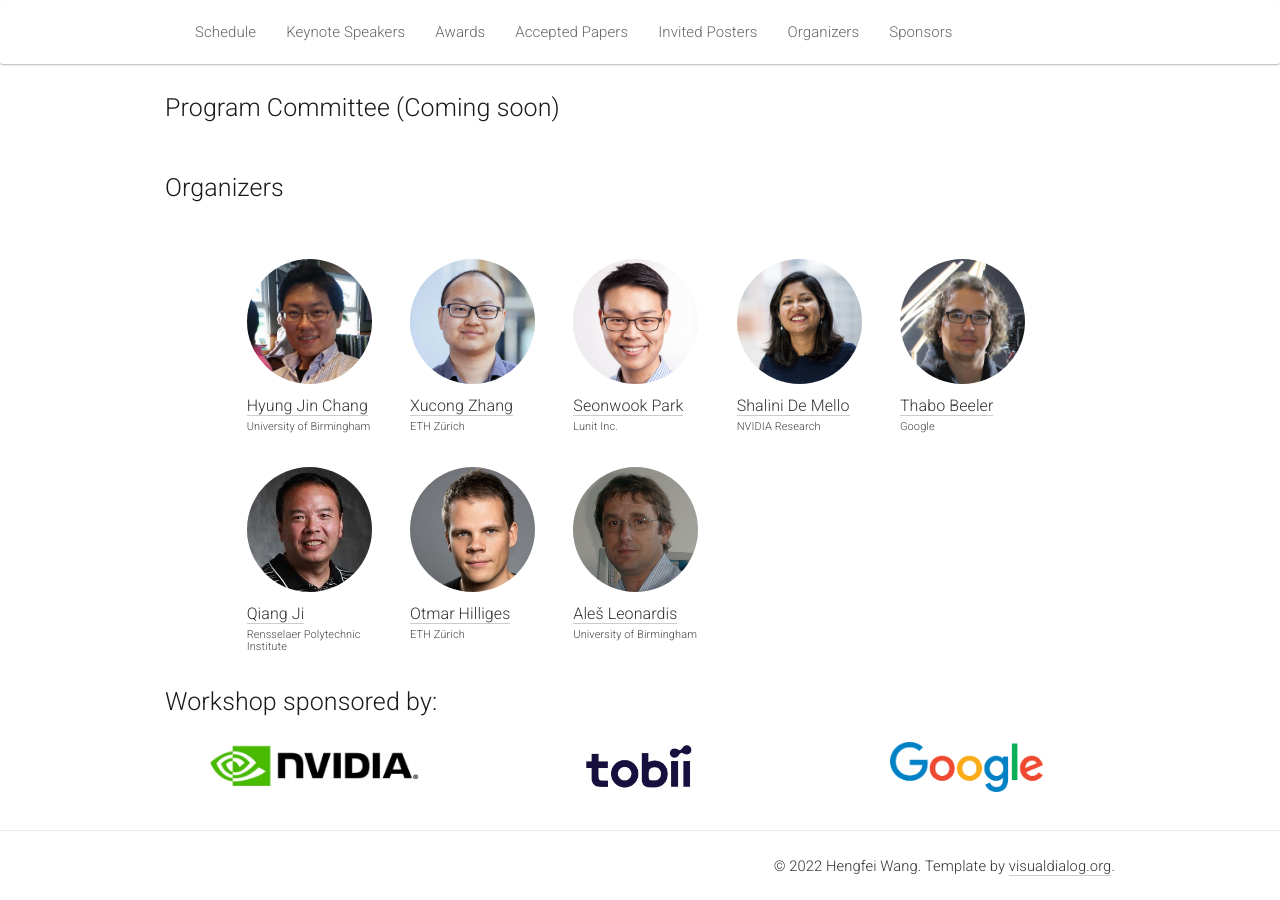
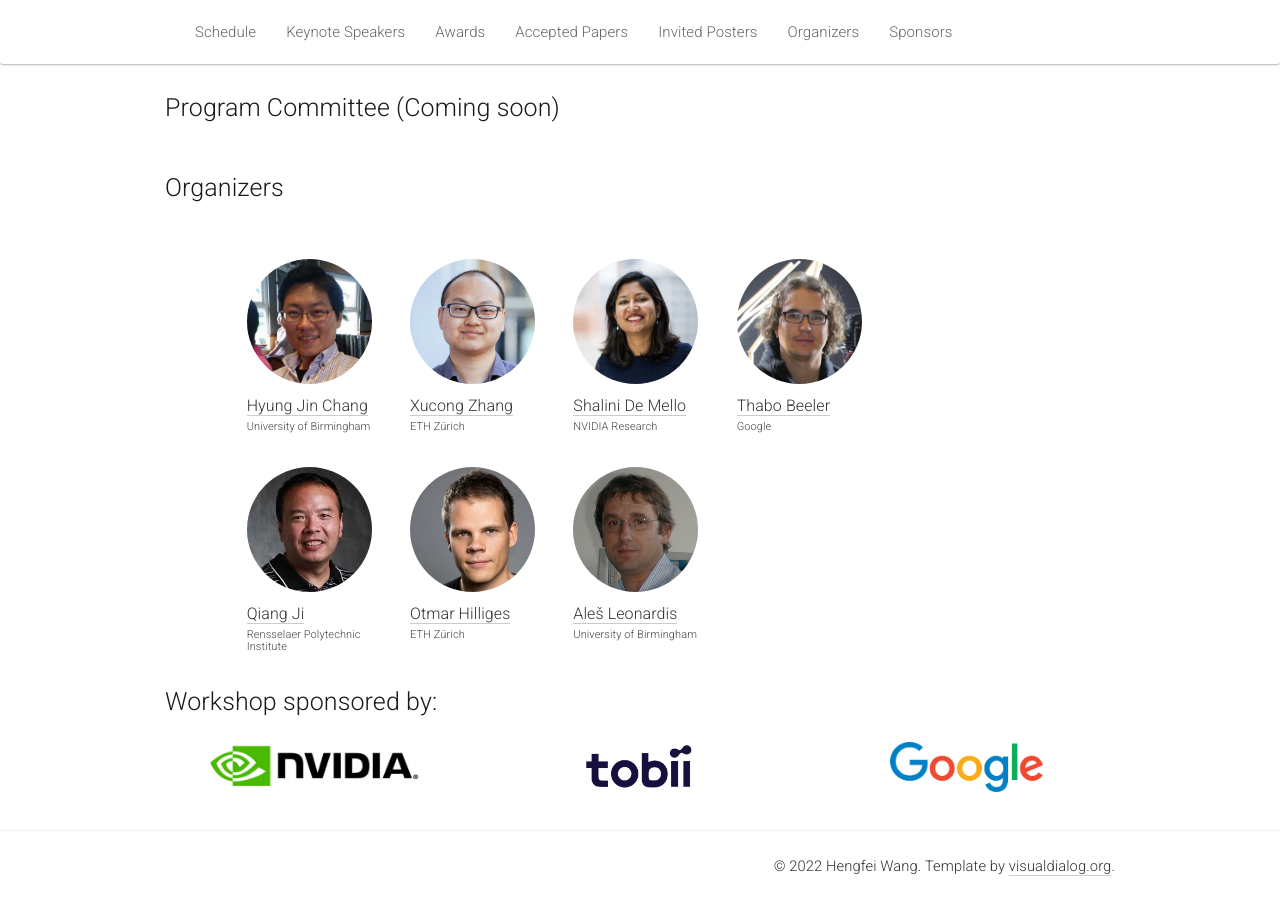
Before and after one commit to gazeworkshop/gazeworkshop.github.io, a Jekyll site: the page built from _pages/home_2022.md, in a window 1280 px wide and 900 px high, scrolled down 1825 px. Built offline with Jekyll 4.4.1, drawn with Linux system fonts in a browser that asks for light colours; nearby versions of some CDN libraries.

Commit message:
remove senowook

```diff
--- a/_pages/home_2022.md
+++ b/_pages/home_2022.md
@@ -630,7 +630,7 @@
       <h6>ETH Zürich</h6>
     </div>
   </div>
-  <div class="col-xs-2">
+  <!-- <div class="col-xs-2">
     <a href="https://ait.ethz.ch/people/spark/">
       <img class="people-pic" src="{{ "img/people/sp.jpg" | prepend:site.baseurl }}">
     </a>
@@ -638,7 +638,7 @@
       <a href="https://ait.ethz.ch/people/spark/">Seonwook Park</a>
       <h6>Lunit Inc.</h6>
     </div>
-  </div>
+  </div> -->
   <div class="col-xs-2">
     <a href="https://research.nvidia.com/person/shalini-gupta">
       <img class="people-pic" src="{{ "img/people/sdm.jpg" | prepend:site.baseurl }}">
```
